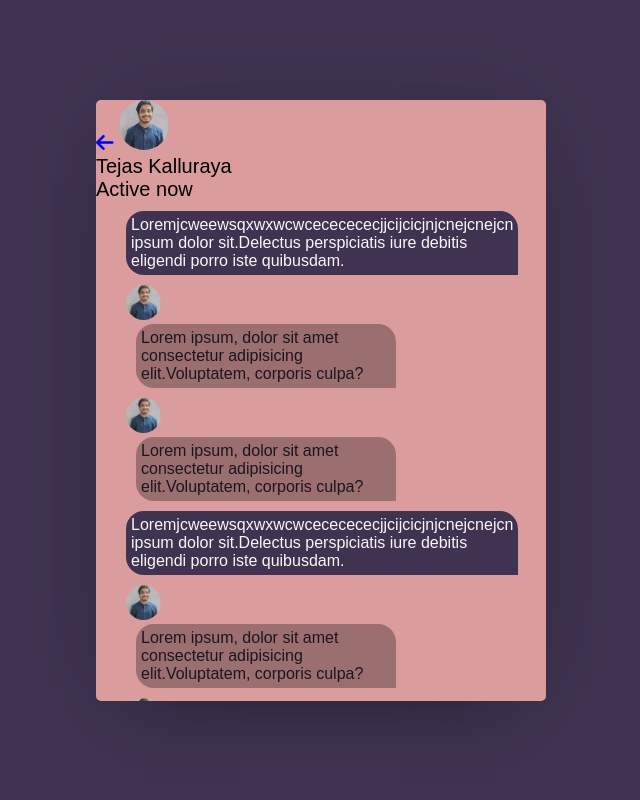
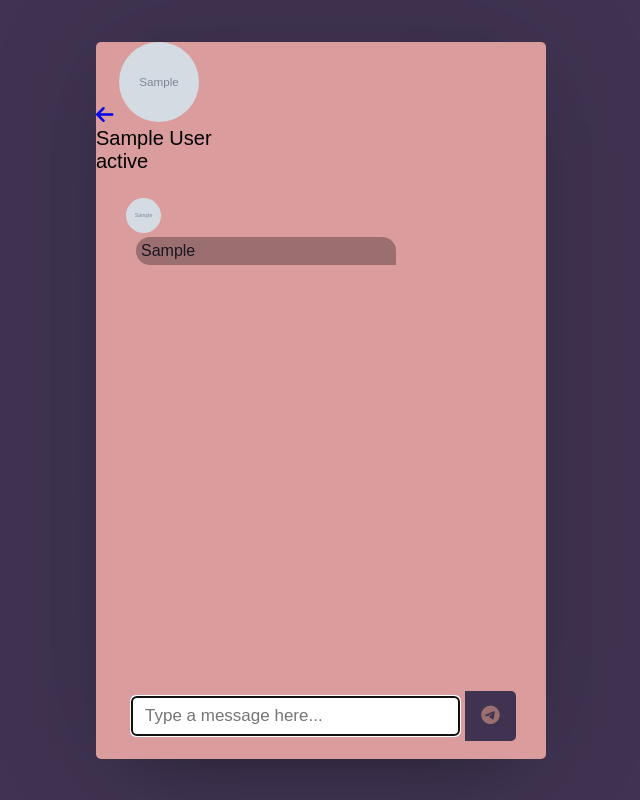
Before and after one commit to TejasKalluraya/MyChatApp, a PHP site: page /chat.php?user_id=1 in a window 1280 px wide. Shown: the whole page, without its empty margins (319-959 px from the left). Run offline with PHP 8.4, Linux system fonts and the light colour scheme; the visitor is signed in with stand-in values (Sample User, id 1); tables that the repository leaves empty or names only in its code hold one stand-in row (values such as "Sample post"); grey boxes marked "Sample" are stand-in pictures; a stand-in replaces the project's code that opens the database connection; some libraries are stand-ins or nearby versions; some web fonts are replaced.

Commit message:
Chat Page Made Dynamic, Messages Database Created

```diff
--- a/chat.php
+++ b/chat.php
@@ -1,65 +1,43 @@
+<?php
+  session_start();
+  include_once "php/config.php";
+  if(!isset($_SESSION['unique_id'])){
+    header("location: login.php");
+  }
+?>
 <?php include_once "header.php"; ?>
 <body>
   <div class="wrapper">
     <section class="chat-area">
       <header>
-                        <a href="#"><i class="fas fa-arrow-left" class="back-icon"></i></a>
-                        <img src="userimg.jpg" alt="user image" height="50";
-                        width="50">
+        <?php
+          $user_id = mysqli_real_escape_string($conn, $_GET['user_id']);
+          $sql = mysqli_query($conn, "SELECT * FROM users WHERE unique_id = {$user_id}");
+          if(mysqli_num_rows($sql) > 0){
+            $row = mysqli_fetch_assoc($sql);
+          }else{
+            header("location: users.php");
+          }
+        ?>
+        <a href="users.php" class="back-icon"><i class="fas fa-arrow-left"></i></a>
+        <img src="php/images/<?php echo $row['img']; ?>" height=80px ; width=80px alt="">
         <div class="details">
-                            <span>Tejas Kalluraya</span>
-                            <p>Active now</p>
+          <span><?php echo $row['fname']. " " . $row['lname'] ?></span>
+          <p><?php echo $row['status']; ?></p>
+        </div>
+      </header>
+      <div class="chat-box">
+
+      </div>
+      <form action="#" class="typing-area">
+        <input type="text" class="incoming_id" name="incoming_id" value="<?php echo $user_id; ?>" hidden>
+        <input type="text" name="message" class="input-field" placeholder="Type a message here..." autocomplete="off">
+        <button><i class="fab fa-telegram-plane"></i></button>
+      </form>
+    </section>
   </div>
 
+  <script src="javascript/chat.js"></script>
 
-                </header>
-                <div class="chat-box">
-                    <div class="outgoing">
-                        <div class="details">
-                            <p>Loremjcweewsqxwxwcwcececececjjcijcicjnjcnejcnejcn ipsum dolor sit.Delectus perspiciatis iure debitis eligendi porro iste quibusdam.</p>
-                        </div>
-                    </div>
-                    <div class="incoming">
-                        <img src="userimg.jpg" alt="">
-                        <div class="details">
-                            <p>Lorem ipsum, dolor sit amet consectetur adipisicing elit.Voluptatem, corporis culpa?</p>
-                        </div>
-                    </div>
-                    <div class="incoming">
-                        <img src="userimg.jpg" alt="">
-                        <div class="details">
-                            <p>Lorem ipsum, dolor sit amet consectetur adipisicing elit.Voluptatem, corporis culpa?</p>
-                        </div>
-                    </div>
-                    <div class="outgoing">
-                        <div class="details">
-                            <p>Loremjcweewsqxwxwcwcececececjjcijcicjnjcnejcnejcn ipsum dolor sit.Delectus perspiciatis iure debitis eligendi porro iste quibusdam.</p>
-                        </div>
-
-                    </div>
-                    <div class="incoming">
-                        <img src="userimg.jpg" alt="">
-                        <div class="details">
-                            <p>Lorem ipsum, dolor sit amet consectetur adipisicing elit.Voluptatem, corporis culpa?</p>
-                        </div>
-                    </div>
-                    <div class="incoming">
-                        <img src="userimg.jpg" alt="">
-                        <div class="details">
-                            <p>Lorem ipsum, dolor sit amet consectetur adipisicing elit.Voluptatem, corporis culpa?</p>
-                        </div>
-                    </div>
-                    <form action="#" class="typing-area">
-                        <input type="text"placeholder="Type a message here..">
-                        <button><i class="fas fa-send"></i></button>
-
-                    </form>
-
-                </div>
-
-
-
-
-        </div>
 </body>
 </html>
--- a/php/data.php
+++ b/php/data.php
@@ -2,7 +2,7 @@
         while($row = mysqli_fetch_assoc($query))
         {
             $output .= '
-            <a href="chat.php">
+            <a href="chat.php?user_id='.$row['unique_id'].'">
         <div class="content" style="padding:10px">
             <img src="php/images/'. $row['img'] .'" alt="" height=50px; width=50px>
             <br>
--- a/users.php
+++ b/users.php
@@ -12,6 +12,7 @@
       <header>
         <div class="content">
           <?php
+            include_once "php/config.php";
             $sql = mysqli_query($conn, "SELECT * FROM users WHERE unique_id = {$_SESSION['unique_id']}");
             if(mysqli_num_rows($sql) > 0){
               $row = mysqli_fetch_assoc($sql);
```
Also changed, not shown: javascript/chat.js (added, +62 -0 lines), php/get-chat.php (added, +37 -0 lines), php/insert-chat.php (added, +15 -0 lines), php/images/1657915902Resume_Tejas_Kalluraya_img.jpg (added), php/images/1657975513tejas-modified.png (added), php/images/1658181976bg.jpg (added). Lines whose indentation alone changed are shown as unchanged.
